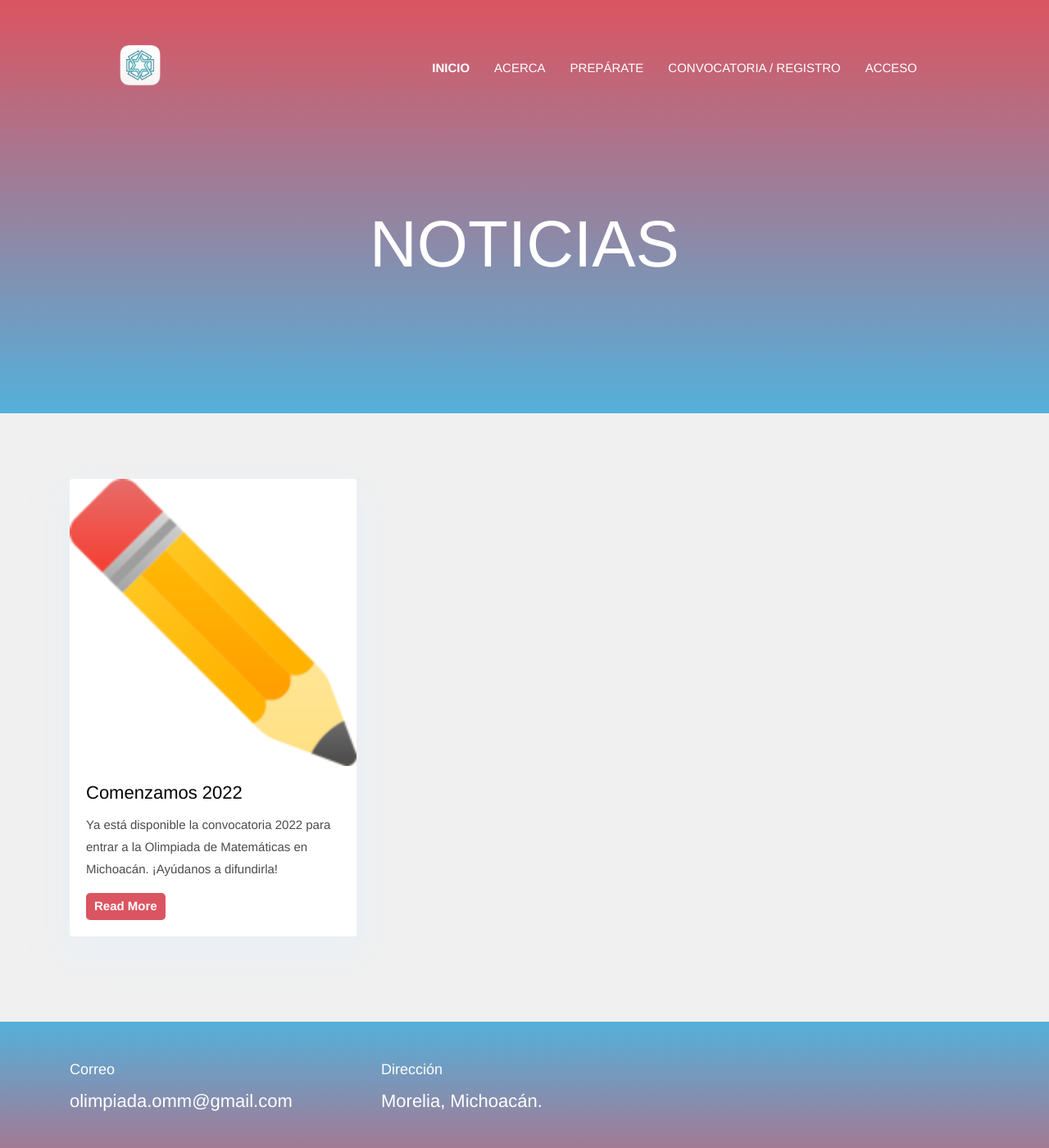
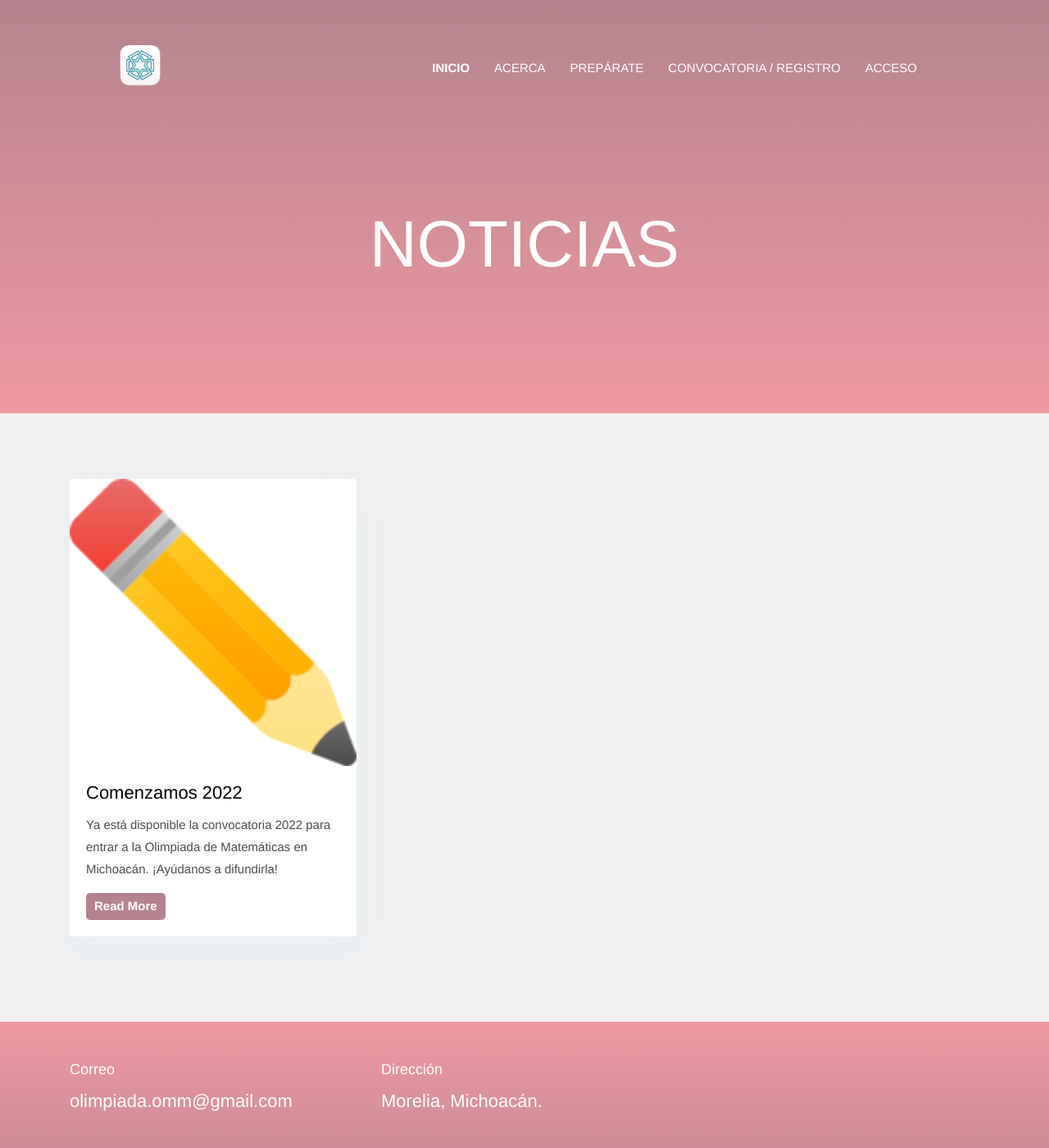
Before and after one commit to OlimpiadaMatematicasMichoacan/WOMM, a Jekyll site: the page built from _pages/noticias.html, in a window 1280 px wide and 1400 px high. Shown: the whole window at 82% size. Built offline with Jekyll 4.4.1, drawn with Linux system fonts in a browser that asks for light colours.

Commit message:
Update _variables.scss

```diff
--- a/assets/scss/_variables.scss
+++ b/assets/scss/_variables.scss
@@ -1,6 +1,6 @@
 // Color Variables
-$primary-color: #DB5461;
-$secondary-color: #54b0db;
+$primary-color: #b5838d;
+$secondary-color: #ee99a1;
 
 $text-color: #4c4c4c;
 $text-color-dark: #000000;
```
